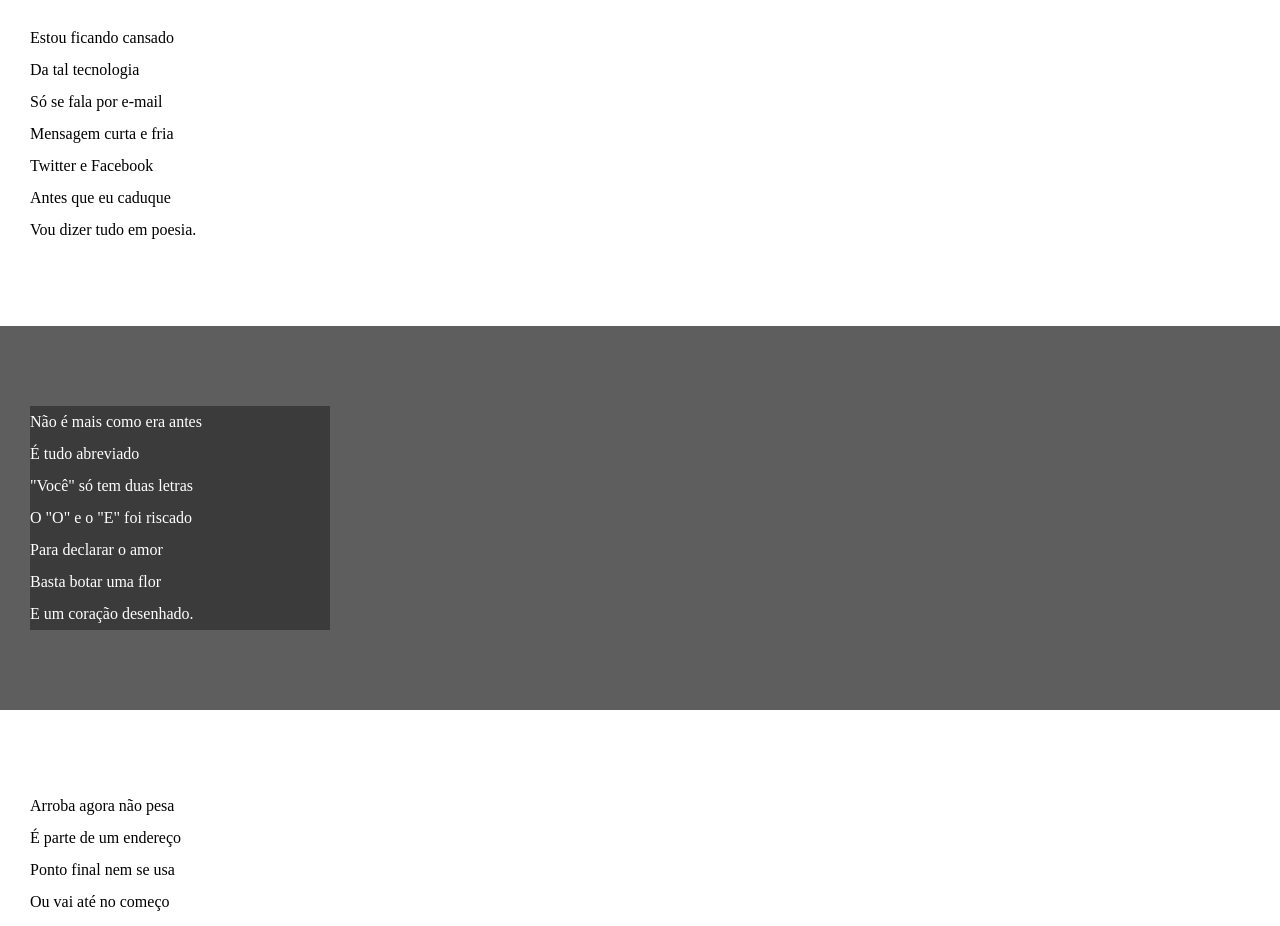
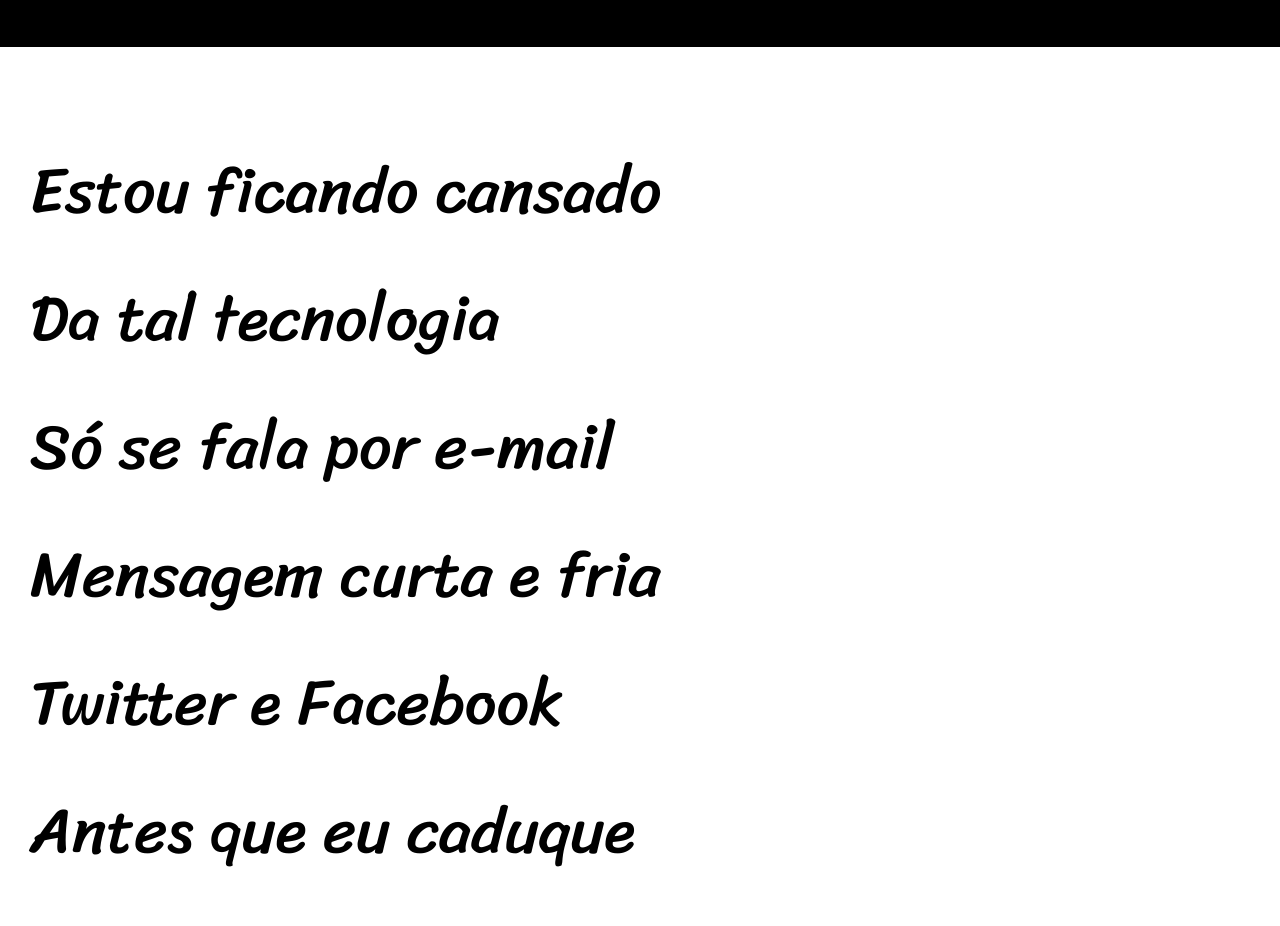
Before and after one commit to victorhtl/cordel-moderno, a plain HTML site: page index.html in a window 1280 px wide. Shown: the part 213-1139 px from the top of the page. Drawn offline with Linux system fonts and the light colour scheme.

Commit message:
Finalização

```diff
--- a/index.html
+++ b/index.html
@@ -28,7 +28,7 @@
             </p>
         </section>
 
-        <section class="imagem">
+        <section id="img1" class="imagem">
             <p>
                 Não é mais como era antes<br>
                 É tudo abreviado<br>
@@ -61,7 +61,7 @@
             </p>
         </section>
 
-        <section class="imagem">
+        <section id="img2" class="imagem">
             <p>
                 Tenho saudade das cartas<br>
                 Escritas com a própria mão<br>
--- a/style.css
+++ b/style.css
@@ -1,4 +1,15 @@
 @charset "UTF-8";
+@import url('https://fonts.googleapis.com/css2?family=Passion+One&family=Sriracha&display=swap');
+/*
+font-family: 'Passion One', cursive;
+font-family: 'Sriracha', cursive;
+*/
+
+:root {
+    --fonte1: Verdana, Geneva, sans-serif;
+    --fonte2: 'Passion One', cursive;
+    --fonte3: 'Sriracha', cursive;
+}
 
 * {
     margin: 0px;
@@ -9,6 +20,7 @@ html,
 body {
     min-height: 100vh;
     background-color: darkgray;
+    font-family: var(--fonte1);
 }
 
 header {
@@ -20,6 +32,8 @@ header {
 header>h1 {
     padding-top: 50px;
     font-variant: small-caps;
+    font-family: var(--fonte2);
+    font-size: 10vw;
 }
 
 header>p {
@@ -31,11 +45,32 @@ a {
     text-decoration: none;
 }
 
+a:hover {
+    text-decoration: underline;
+    background-color: rgb(87, 87, 87);
+}
+
 section {
     padding-top: 10vh;
     padding-bottom: 10vh;
     line-height: 2em;
     padding-left: 30px;
+    font-family: var(--fonte3);
+    font-size: 5vw;
+}
+
+section>p {
+    padding-bottom: 2em;
+}
+
+section#img1 {
+    background-image: url('images/background001.jpg');
+    background-position: right center;
+}
+
+section#img2 {
+    background-image: url('images/background002.jpg');
+    background-position: center center;
 }
 
 .normal {
@@ -46,11 +81,16 @@ section {
 .imagem {
     background-color: rgba(0, 0, 0, 0.445);
     color: white;
+    box-shadow: inset 6px 6px 13px 0px rgba(0, 0, 0, 0.432);
+    background-attachment: fixed;
+    background-size: cover;
 }
 
 .imagem>p {
-    width: 300px;
+    display: inline-block;
     background-color: rgba(0, 0, 0, 0.37);
+    padding: 5px;
+    text-shadow: 2px 2px 0px black;
 }
 
 footer {
```
